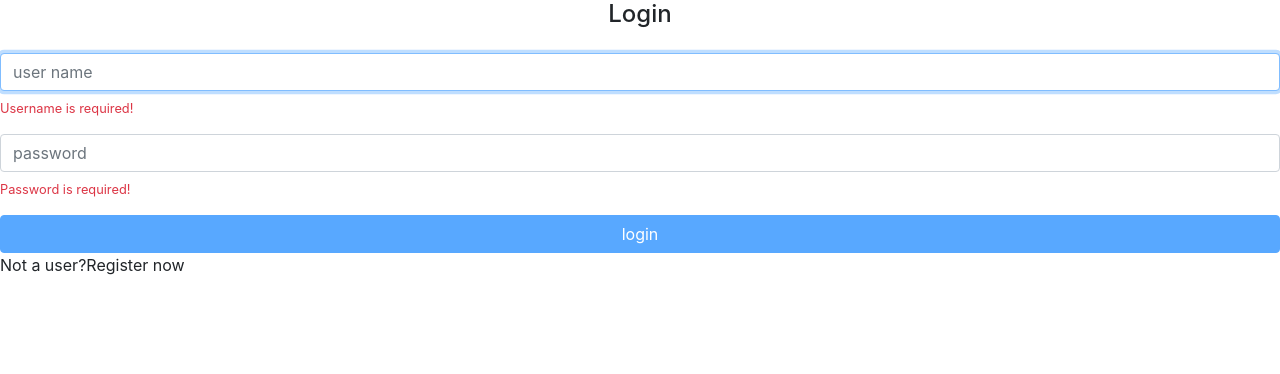
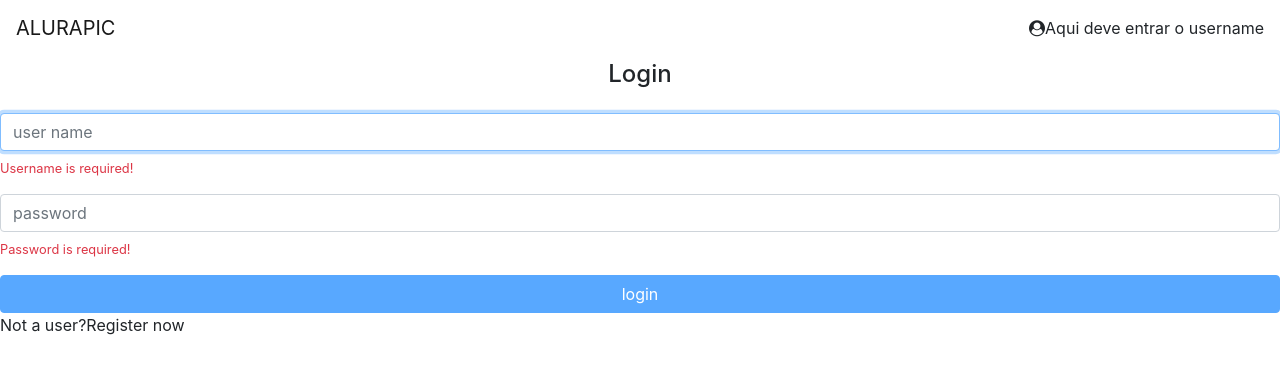
Before and after one commit to phpereira/Alura-Formacao-Angular, an Angular app in the folder alurapic/alurapic/: page / in a window 1280 px wide. Shown: the top 374 px of the page. Built offline with nearby package versions, Linux system fonts and the light colour scheme.

Commit message:
Aula 02 - Header, token, segurança do token, credenciais da API, cabeçalho

```diff
--- a/alurapic/alurapic/src/app/app.component.html
+++ b/alurapic/alurapic/src/app/app.component.html
@@ -1 +1,2 @@
+<ap-header></ap-header>
 <router-outlet></router-outlet>
--- a/alurapic/alurapic/src/app/app.module.ts
+++ b/alurapic/alurapic/src/app/app.module.ts
@@ -6,6 +6,7 @@ import { AppComponent } from './app.component';
 import { PhotosModule } from './photos/photos.module';
 import { ErrorsModule } from './errors/errors.module';
 import { HomeModule } from './home/home.module';
+import { CoreModule } from './core/core.module';
 
 
 @NgModule({
@@ -17,7 +18,8 @@ import { HomeModule } from './home/home.module';
     AppRoutingModule,
     PhotosModule,
     ErrorsModule,
-    HomeModule
+    HomeModule,
+    CoreModule
   ],
   providers: [],
   bootstrap: [AppComponent]
--- a/alurapic/alurapic/src/app/core/auth/auth.service.ts
+++ b/alurapic/alurapic/src/app/core/auth/auth.service.ts
@@ -1,6 +1,7 @@
 import { Injectable } from '@angular/core';
 import { HttpClient } from '@angular/common/http';
 import { tap } from 'rxjs/operators';
+import { TokenService } from '../token/token.service';
 
 const API_URL = 'http://localhost:3000'
 @Injectable({
@@ -8,14 +9,18 @@ const API_URL = 'http://localhost:3000'
 })
 export class AuthService {
 
-  constructor(private http: HttpClient) { }
+  constructor(
+    private http: HttpClient,
+    private tokenService: TokenService
+    ) { }
 
   authenticate(userName: string, password: string) {
 
     return this.http
           .post(API_URL + '/user/login', {userName, password}, { observe: 'response'})
           .pipe(tap(res => {
-            const authToken = res.headers.get('x-access-token')
+            const authToken = res.headers.get('x-access-token');
+            this.tokenService.setToken(authToken);
             console.log(`User ${userName} authenticated with token ${authToken}`);
           }));
 
--- /dev/null
+++ b/alurapic/alurapic/src/app/core/header/header.component.html
@@ -0,0 +1,9 @@
+<header class="fixed-top">
+    <nav class="navbar navbar-light bg-white">
+        <a class="navbar-brand">ALURAPIC</a>
+        <div>
+            <i class="fa fa-user-circle"></i>
+            <a>Aqui deve entrar o username</a>
+        </div>
+    </nav>
+</header>
--- /dev/null
+++ b/alurapic/alurapic/src/app/core/token/token.service.ts
@@ -0,0 +1,26 @@
+import { Injectable } from '@angular/core';
+
+
+const KEY = 'authToken';
+@Injectable({ providedIn: 'root' })
+export class TokenService {
+
+
+    hasToken() {
+        return !!this.getToken();
+    }
+
+    setToken(token) {
+        window.localStorage.setItem(KEY, token);
+    }
+
+    getToken() {
+        return window.localStorage.getItem(KEY);
+    }
+
+    removeToken() {
+        window.localStorage.removeItem(KEY)
+    }
+
+
+}
--- a/alurapic/alurapic/src/index.html
+++ b/alurapic/alurapic/src/index.html
@@ -6,6 +6,12 @@
   <base href="/">
   <meta name="viewport" content="width=device-width, initial-scale=1">
   <link rel="icon" type="image/x-icon" href="favicon.ico">
+
+  <style>
+    body {
+      padding-top: 60px;
+    }
+  </style>
 </head>
 <body>
   <app-root></app-root>
```
Also changed, not shown: alurapic/alurapic/src/app/core/core.module.ts (added, +10 -0 lines), alurapic/alurapic/src/app/core/header/header.component.ts (added, +9 -0 lines).
